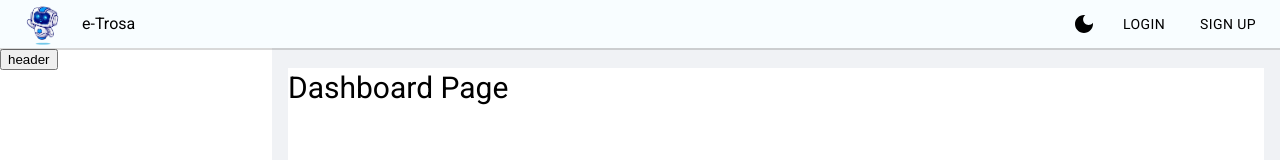
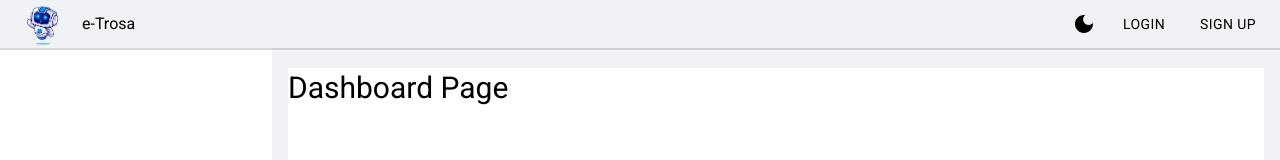
Before and after one commit to TianaNanta/e-trosa, a React (Create React App) app in the folder frontend/my-app/: page /moly in a window 1280 px wide. Shown: the top 160 px of the page. Built offline with nearby package versions, Linux system fonts and the light colour scheme.

Commit message:
Adjusting tw styled components inside header

```diff
--- a/frontend/my-app/src/components/buttons/button.style.ts
+++ b/frontend/my-app/src/components/buttons/button.style.ts
@@ -1,4 +1,5 @@
 import styled from 'styled-components';
+import tw from 'tailwind-styled-components';
 import { Box } from '@mui/material';
 import { IButton } from './button';
 import { device } from '../../display/screensize';
--- a/frontend/my-app/src/components/input/input.style.ts
+++ b/frontend/my-app/src/components/input/input.style.ts
@@ -1,4 +1,5 @@
 import styled from 'styled-components';
+import tw from 'tailwind-styled-components';
 import { Box }  from "@mui/material";
 
 
@@ -28,3 +29,7 @@ export const BoxStyled = styled(Box)`
 
 
 `
+
+export const StyledInput = tw.input`
+border-slate-200 placeholder-slate-400 contrast-more:border-slate-400 contrast-more:placeholder-slate-500
+`
--- a/frontend/my-app/src/components/input/input.tsx
+++ b/frontend/my-app/src/components/input/input.tsx
@@ -1,5 +1,5 @@
 import React from "react";
-import { BoxStyled } from "./input.style";
+import { BoxStyled, StyledInput } from "./input.style";
 import { InputBase } from "@mui/material";
 
 interface IInput {
--- a/frontend/my-app/src/layout/layout.style.ts
+++ b/frontend/my-app/src/layout/layout.style.ts
@@ -1,9 +1,11 @@
+import { ButtonBaseClassKey } from "@mui/material";
 import styled from "styled-components";
-import tw from "tailwind-styled-components"
+import tw from "tailwind-styled-components";
 import { device } from "../display/screensize";
 
 export const SideMenu = styled.div`
-  background-color: ${props => props.theme.name === 'light-mode' ? '#FFFFFF' : props.theme.colors.surface};
+  background-color: ${(props) =>
+    props.theme.name === "light-mode" ? "#FFFFFF" : props.theme.colors.surface};
   align-self: start;
   justify-content: space-between;
   align-content: space-between;
@@ -20,7 +22,8 @@ export const SideMenu = styled.div`
 `;
 
 export const PageContainer = styled.div`
-  background-color: ${(props) => props.theme.name === 'light-mode' ? '#FFFFFF' : props.theme.colors.surface};
+  background-color: ${(props) =>
+    props.theme.name === "light-mode" ? "#FFFFFF" : props.theme.colors.surface};
 
   width: calc(100% - 1rem);
   left: 208px;
@@ -37,16 +40,12 @@ export const PageContainer = styled.div`
 `;
 
 export const RowDiv = styled.div`
-    display: grid;
-    grid-template-columns: 272px 1fr;
-    grid-auto-rows: auto;
-    grid-gap: 1rem;
+  display: grid;
+  grid-template-columns: 272px 1fr;
+  grid-auto-rows: auto;
+  grid-gap: 1rem;
 
   @media (max-width: 768px) {
     display: flex;
   }
-`
-
-export const TailContainer = tw.button`
-  bg-blue-500
-`
+`;
--- a/frontend/my-app/src/layout/withLayout.tsx
+++ b/frontend/my-app/src/layout/withLayout.tsx
@@ -2,7 +2,7 @@ import React, { ReactNode } from "react";
 import { useNavigate } from "react-router-dom";
 import { useEffect, useState } from "react";
 
-import { SideMenu, PageContainer, RowDiv, TailContainer } from "./layout.style";
+import { SideMenu, PageContainer, RowDiv } from "./layout.style";
 
 const withLayout = (...WrappedComponent: any) => {
   const Layout = (props: any) => {
@@ -10,9 +10,6 @@ const withLayout = (...WrappedComponent: any) => {
       <>
         <RowDiv>
           <SideMenu>
-            <TailContainer>
-                <div>header</div>
-            </TailContainer>
           </SideMenu>
           <PageContainer>
             <div>
--- a/frontend/my-app/src/pages/header/header.style.ts
+++ b/frontend/my-app/src/pages/header/header.style.ts
@@ -1,4 +1,5 @@
 import styled from 'styled-components';
+import tw from 'tailwind-styled-components';
 import { Box , Switch } from '@mui/material';
 
 export const HeaderStyled = styled(Box)`
@@ -10,9 +11,9 @@ export const HeaderStyled = styled(Box)`
     top: 0;
     position: sticky;
     width: 100%;
-    background-color: ${props => props.theme.colors.background};
     box-sizing: border-box;
     box-shadow: 0px 2px 0px rgba(0, 0, 0, 0.15);
+    background-color: ${props => props.theme.name === 'light-mode' ? "bg-white" : "bg-slate-800"};
     border-color: #C4C4C4;
     padding: 0px 16px;
 
@@ -35,3 +36,11 @@ export const GroupedBox = styled(Box)`
         }
     }
 `
+
+// we are sending a props of $dark to the tailwind styled components
+// because we cannot access the props.theme.name of the styled components HOC
+// we can use interface to make the props type safe and required using
+// styled components regular syntax : tw.div<interface>
+export const HeaderColor = tw(HeaderStyled)`
+${(p) => (p.$dark ? "bg-slate-800" : "bg-white")}
+`
--- a/frontend/my-app/src/pages/header/header.tsx
+++ b/frontend/my-app/src/pages/header/header.tsx
@@ -1,5 +1,5 @@
 import React from "react";
-import { HeaderStyled, GroupedBox } from "./header.style";
+import { HeaderStyled, GroupedBox, HeaderColor } from "./header.style";
 import Space from "../../components/space/space";
 import { useNavigate } from "react-router-dom";
 
@@ -17,9 +17,10 @@ interface IHeader {
 
 export default function Header({ mode, theme }: IHeader) {
   const Navigate = useNavigate();
+  let dark = theme.name === "dark-mode" ? true : false;
 
   return (
-    <HeaderStyled>
+    <HeaderColor $dark={dark}>
       <GroupedBox onClick={() => Navigate("/")}>
         <img src={Logo} width={54} alt="e-Trosa" />
         <h5>e-Trosa</h5>
@@ -36,6 +37,6 @@ export default function Header({ mode, theme }: IHeader) {
           onClick={() => Navigate("auth/signup")}
         />
       </GroupedBox>
-    </HeaderStyled>
+    </HeaderColor>
   );
 }
```
